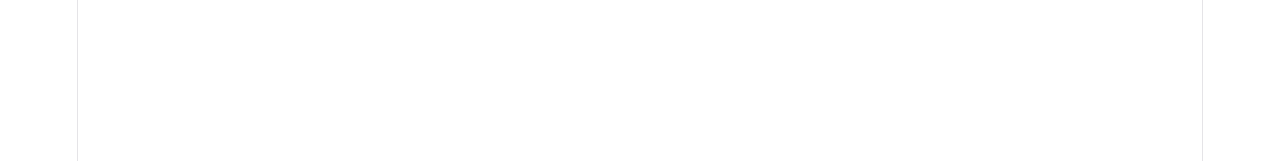
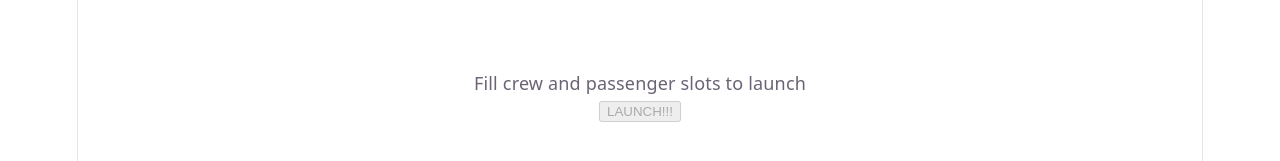
Before and after one commit to danbrownlow/starship-crew-builder, a React (Vite) app: page / in a window 1280 px wide. Shown: the part 445-606 px from the top of the page. Built offline with nearby package versions, Linux system fonts and the light colour scheme; no server answers.

Commit message:
Implement Launch control
We have access to crew and passenger counts already, so this ticket was
mainly just hooking everything up to a button alongside some descriptive
text for users.

```diff
--- a/src/App.css
+++ b/src/App.css
@@ -12,6 +12,20 @@
 }
 
 #content {
+  display: flex;
+  flex-direction: column;
+  gap: 25px;
+  place-content: top;
+  place-items: top;
+  flex-grow: 1;
+
+  @media (max-width: 1024px) {
+    padding: 32px 20px 24px;
+    gap: 18px;
+  }
+}
+
+#launch-control {
   display: flex;
   flex-direction: column;
   gap: 25px;
--- a/src/App.tsx
+++ b/src/App.tsx
@@ -48,6 +48,9 @@ function App() {
 
   const passengers = people.filter((person) => person.type === "passenger");
 
+  const readyToLaunch =
+    crew.length === crewLimit && passengers.length === passengerLimit;
+
   const addToShipcomplement = (
     type: PersonType,
     id: string,
@@ -84,6 +87,10 @@ function App() {
 
       return newMap;
     });
+  };
+
+  const resetShipState = () => {
+    setShipcomplement(new Map());
   };
 
   return (
@@ -155,6 +162,23 @@ function App() {
           </ul>
         </div>
       </section>
+
+      <section id="launch-control">
+        <div className="launch">
+          {readyToLaunch ? (
+            <p id="launchReadiness">Ready to Launch!</p>
+          ) : (
+            <p id="launchReadiness">Fill crew and passenger slots to launch</p>
+          )}
+          <button
+            aria-describedby="launchReadiness"
+            onClick={resetShipState}
+            disabled={!readyToLaunch}
+          >
+            LAUNCH!!!
+          </button>
+        </div>
+      </section>
     </>
   );
 }
```
Also changed, not shown: 1 other file (tests, documents, lock files or other folders).
